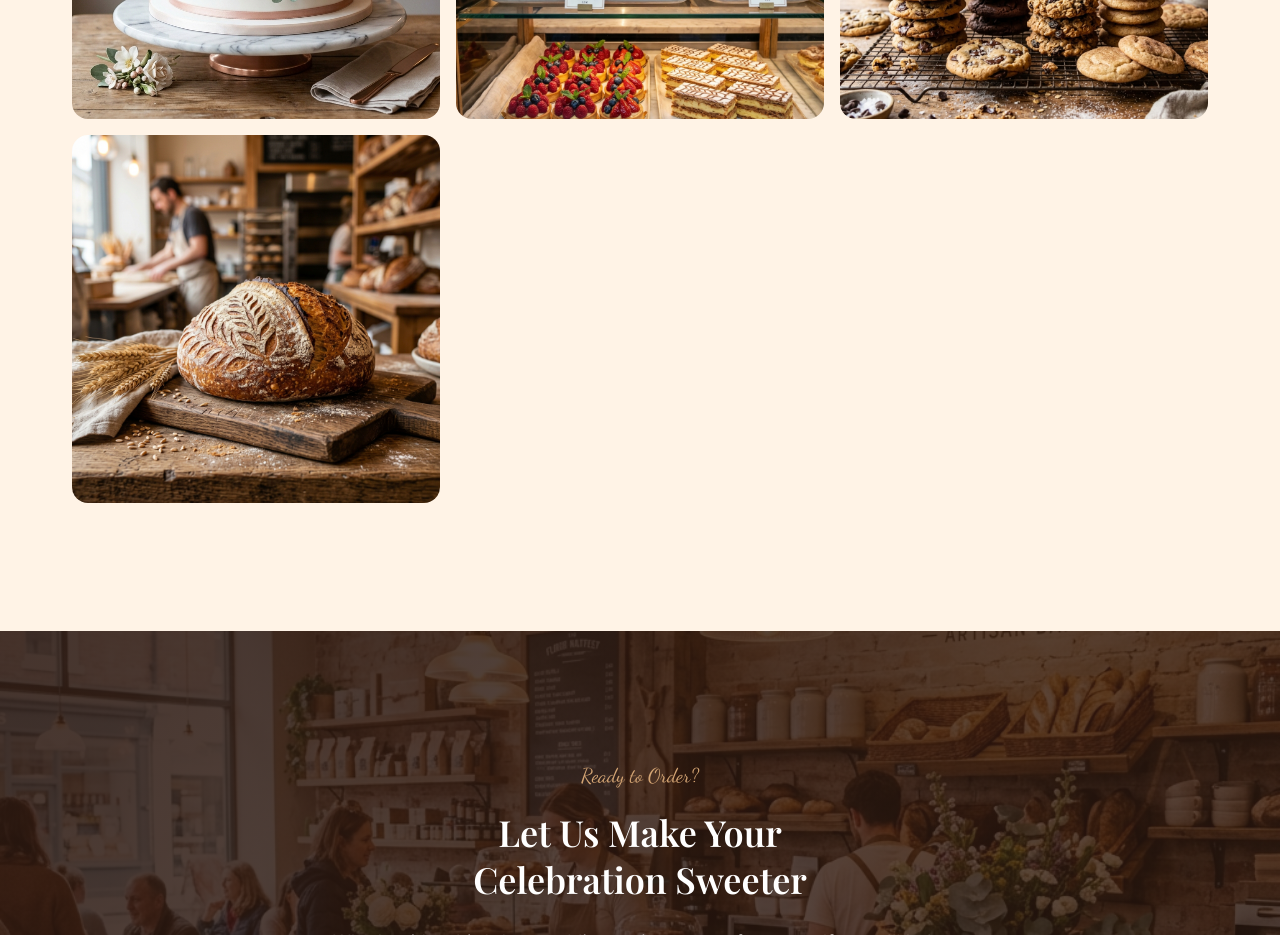
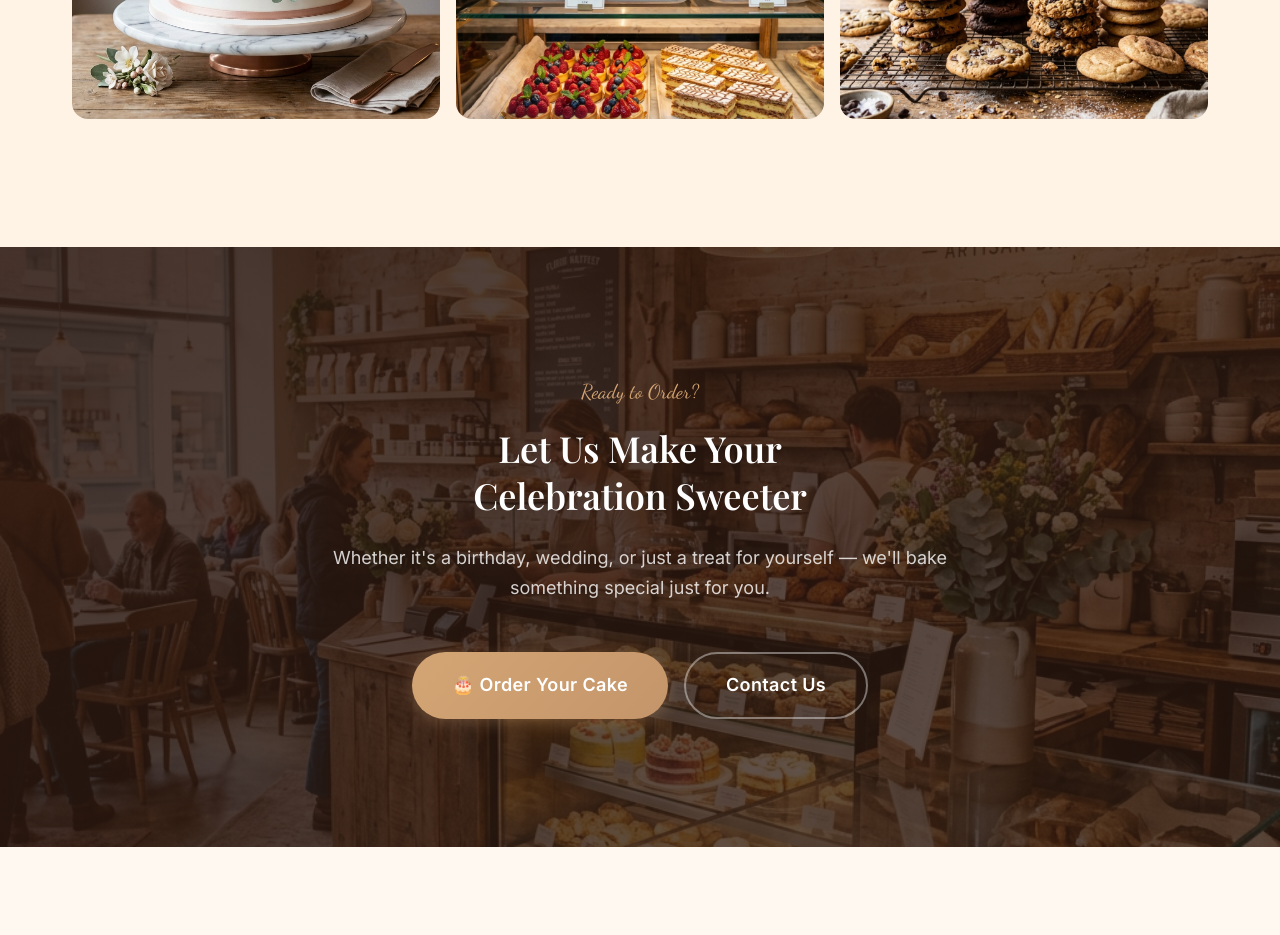
Before and after one commit to doni-wahyudi/web_bakery, a React (Vite) app: page /#/ in a window 1280 px wide. Shown: the part 4840-5775 px from the top of the page. Built offline with nearby package versions, Linux system fonts and the light colour scheme; a web font is replaced by a local one.

Commit message:
Remove 6th gallery image to fix alignment

```diff
--- a/src/components/home/GalleryPreview.jsx
+++ b/src/components/home/GalleryPreview.jsx
@@ -6,7 +6,6 @@ const galleryImages = [
   { src: import.meta.env.BASE_URL + "images/croissants.png", alt: "Butter croissants" },
   { src: import.meta.env.BASE_URL + "images/pastries.png", alt: "French pastries" },
   { src: import.meta.env.BASE_URL + "images/cookies.png", alt: "Assorted cookies" },
-  { src: import.meta.env.BASE_URL + "images/artisan-bread.png", alt: "Artisan sourdough" },
 ];
 
 export default function GalleryPreview() {
```
